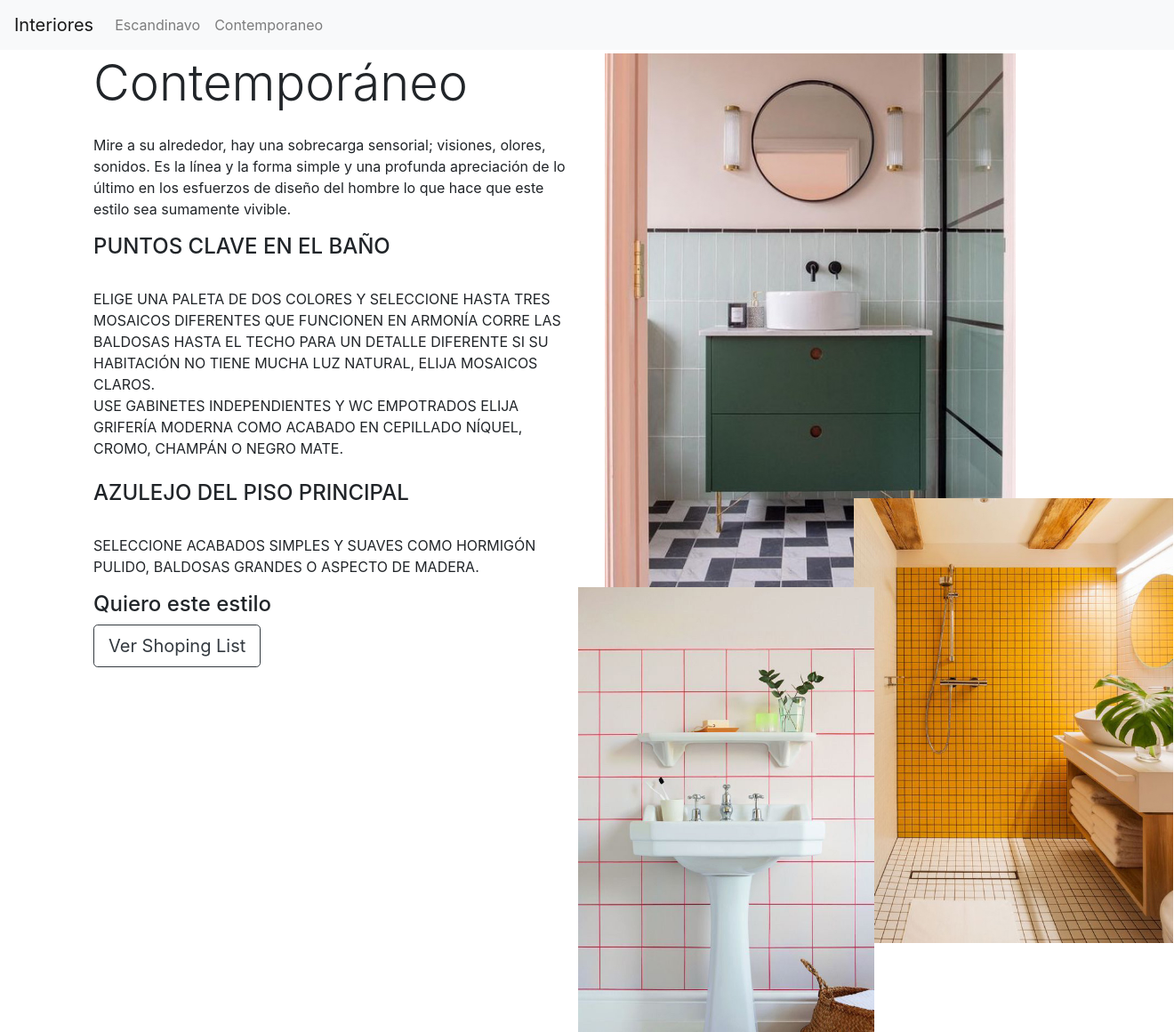
After one commit to cesarthg/interiores_mpb, a PHP site: page /contemporaneo.html in a window 1320 px wide. The commit adds this page. Shown: the whole page at 89% size. Run offline with PHP 8.4, Linux system fonts and the light colour scheme.

Commit message:
Se crean las secciones de contemporaneo y escandinavo, se da un poco de estilo a las imagenes y se agregan imagenes.

```diff
--- /dev/null
+++ b/contemporaneo.html
@@ -0,0 +1,94 @@
+<!DOCTYPE html>
+<html lang="en">
+  <head>
+    <!-- Required meta tags -->
+    <meta charset="utf-8" />
+    <meta
+      name="viewport"
+      content="width=device-width, initial-scale=1, shrink-to-fit=no"
+    />
+
+    <!-- Bootstrap CSS -->
+    <link
+      rel="stylesheet"
+      href="https://cdn.jsdelivr.net/npm/bootstrap@4.6.0/dist/css/bootstrap.min.css"
+      integrity="sha384-B0vP5xmATw1+K9KRQjQERJvTumQW0nPEzvF6L/Z6nronJ3oUOFUFpCjEUQouq2+l"
+      crossorigin="anonymous"
+    />
+    <link rel="stylesheet" href="./css/my_styles.css" />
+    <title>Interiores MPB Contemporaneo</title>
+  </head>
+  <body>
+    <main>
+      <header>
+        <nav class="navbar navbar-expand-lg navbar-light bg-light">
+          <a class="navbar-brand" href="#">Interiores</a>
+          <button class="navbar-toggler" type="button" data-toggle="collapse" data-target="#navbarNav" aria-controls="navbarNav" aria-expanded="false" aria-label="Toggle navigation">
+            <span class="navbar-toggler-icon"></span>
+          </button>
+          <div class="collapse navbar-collapse" id="navbarNav">
+            <ul class="navbar-nav">
+              <li class="nav-item">
+                <a class="nav-link" href="./escandinavo.html">Escandinavo <span class="sr-only">(current)</span></a>
+              </li>
+              <li class="nav-item">
+                <a class="nav-link" href="./contemporaneo.html">Contemporaneo</a>
+              </li>
+            </ul>
+          </div>
+        </nav>
+      </header>
+    </main>
+    <div class="section">
+        <div class="container mt-1">
+            <div class="row">
+                <div class="col-lg-6 col-6">
+                    <h1 class="display-4 mb-4">Contemporáneo</h1>
+                    <p>
+                        Mire a su alrededor, hay una sobrecarga sensorial; visiones, olores, sonidos.
+                        Es la línea y la forma simple y una profunda apreciación de lo último en los esfuerzos de diseño del hombre lo que hace que este estilo sea sumamente vivible.
+                    </p>
+                    <p>
+                        <h4>PUNTOS CLAVE EN EL BAÑO</h4> <br>
+                        ELIGE UNA PALETA DE DOS COLORES Y SELECCIONE HASTA TRES MOSAICOS DIFERENTES QUE FUNCIONEN EN ARMONÍA CORRE LAS BALDOSAS HASTA EL TECHO PARA UN DETALLE DIFERENTE SI SU HABITACIÓN NO TIENE MUCHA LUZ NATURAL, ELIJA MOSAICOS CLAROS.
+                        <br>
+                        USE GABINETES INDEPENDIENTES Y WC EMPOTRADOS ELIJA GRIFERÍA MODERNA COMO ACABADO EN CEPILLADO NÍQUEL, CROMO, CHAMPÁN O NEGRO MATE. <br> <br>
+                        <h4>AZULEJO DEL PISO PRINCIPAL</h4> <br>
+                        SELECCIONE ACABADOS SIMPLES Y SUAVES COMO HORMIGÓN PULIDO, BALDOSAS GRANDES O ASPECTO DE MADERA.
+                    </p>
+                </div>
+                <div class="col-lg-6 col-6">
+                    <img class="img-fluid under" src="./img/contemporaneo_under.jpg" alt="">
+                    <img class="img-fluid mid" src="./img/contemporaneo_mid.jpg" alt="">
+                    <img class="img-fluid over" src="./img/contemporaneo_top.jpg" alt="">
+                </div>
+            </div>
+            <div class="row">
+                <div class="col-6">
+                    <h4>Quiero este estilo</h4>
+                    <button type="button" class="btn btn-outline-dark btn-lg">Ver Shoping List
+        </div>
+    </div>
+
+    <!-- Optional JavaScript; choose one of the two! -->
+
+    <!-- Option 1: jQuery and Bootstrap Bundle (includes Popper) -->
+    <script
+      src="https://code.jquery.com/jquery-3.5.1.slim.min.js"
+      integrity="sha384-DfXdz2htPH0lsSSs5nCTpuj/zy4C+OGpamoFVy38MVBnE+IbbVYUew+OrCXaRkfj"
+      crossorigin="anonymous"
+    ></script>
+    <script
+      src="https://cdn.jsdelivr.net/npm/bootstrap@4.6.0/dist/js/bootstrap.bundle.min.js"
+      integrity="sha384-Piv4xVNRyMGpqkS2by6br4gNJ7DXjqk09RmUpJ8jgGtD7zP9yug3goQfGII0yAns"
+      crossorigin="anonymous"
+    ></script>
+
+    <!-- Option 2: Separate Popper and Bootstrap JS -->
+    <!--
+    <script src="https://code.jquery.com/jquery-3.5.1.slim.min.js" integrity="sha384-DfXdz2htPH0lsSSs5nCTpuj/zy4C+OGpamoFVy38MVBnE+IbbVYUew+OrCXaRkfj" crossorigin="anonymous"></script>
+    <script src="https://cdn.jsdelivr.net/npm/popper.js@1.16.1/dist/umd/popper.min.js" integrity="sha384-9/reFTGAW83EW2RDu2S0VKaIzap3H66lZH81PoYlFhbGU+6BZp6G7niu735Sk7lN" crossorigin="anonymous"></script>
+    <script src="https://cdn.jsdelivr.net/npm/bootstrap@4.6.0/dist/js/bootstrap.min.js" integrity="sha384-+YQ4JLhjyBLPDQt//I+STsc9iw4uQqACwlvpslubQzn4u2UU2UFM80nGisd026JF" crossorigin="anonymous"></script>
+    -->
+  </body>
+</html>
--- a/css/my_styles.css
+++ b/css/my_styles.css
@@ -8,3 +8,25 @@
     url('./css/Akrobat-SemiBold.woff2') format('woff2'),
     url('./css/Made-Sunflower.woff2') format('woff2');
 }
+.under {
+    position: absolute;
+    left: 20px;
+    top: 0px;
+    z-index: -1;
+    height: auto;
+    height: 600px;
+}
+.mid {
+    position: absolute;
+    left: 300px;
+    top: 500px;
+    z-index: -1;
+    height: 500px;
+}
+.over {
+    position: absolute;
+    left: -10px;
+    top: 600px;
+    z-index: -1;
+    height: 500px;
+}
```
Also changed, not shown: escandinavo.html (added, +92 -0 lines), index.html (+20 -7 lines), img/contemporaneo_mid.jpg (added), img/contemporaneo_top.jpg (added), img/contemporaneo_under.jpg (added), img/escandinavo_top.jpg (added), img/escandinavo_undo.jpg (added), 1 other file.
